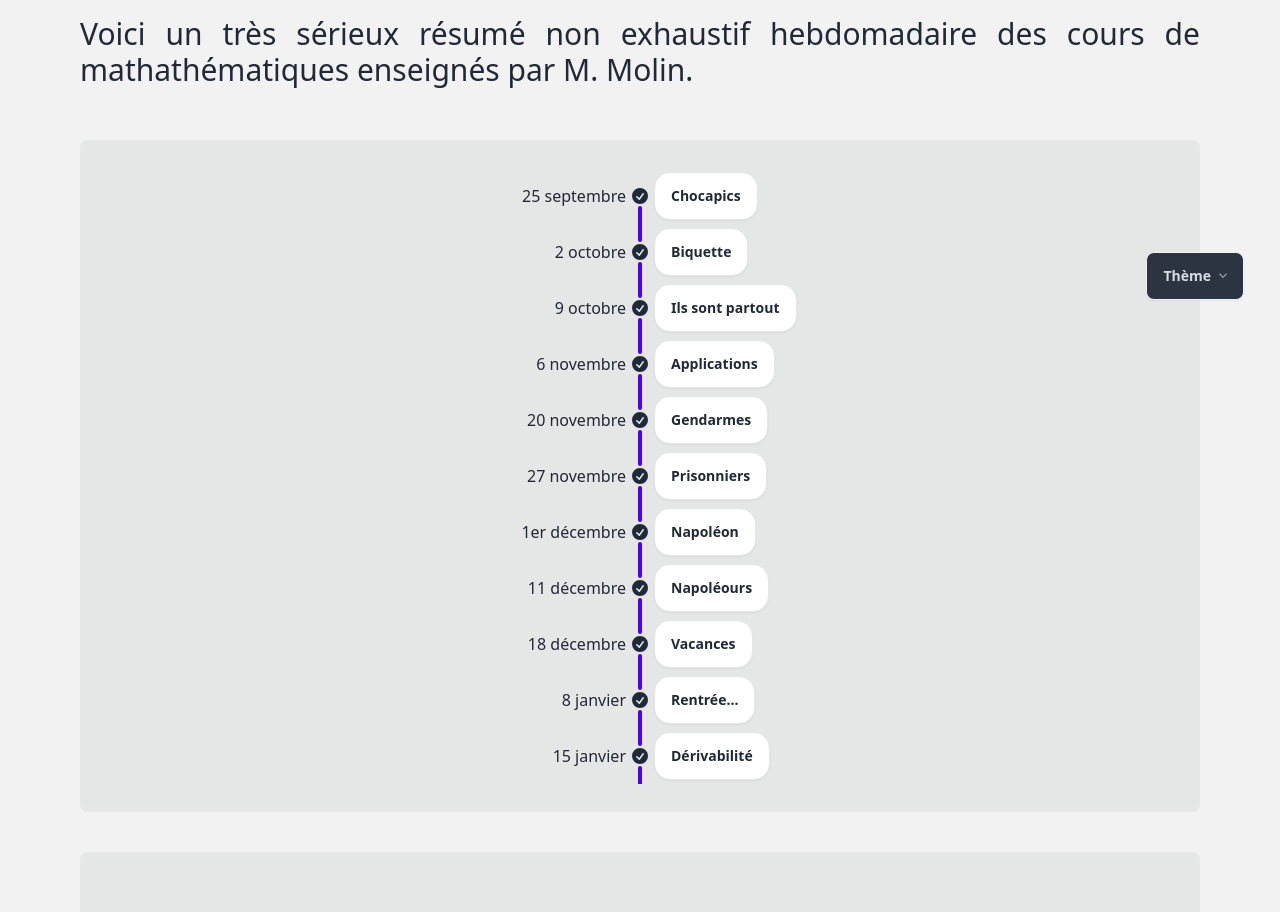
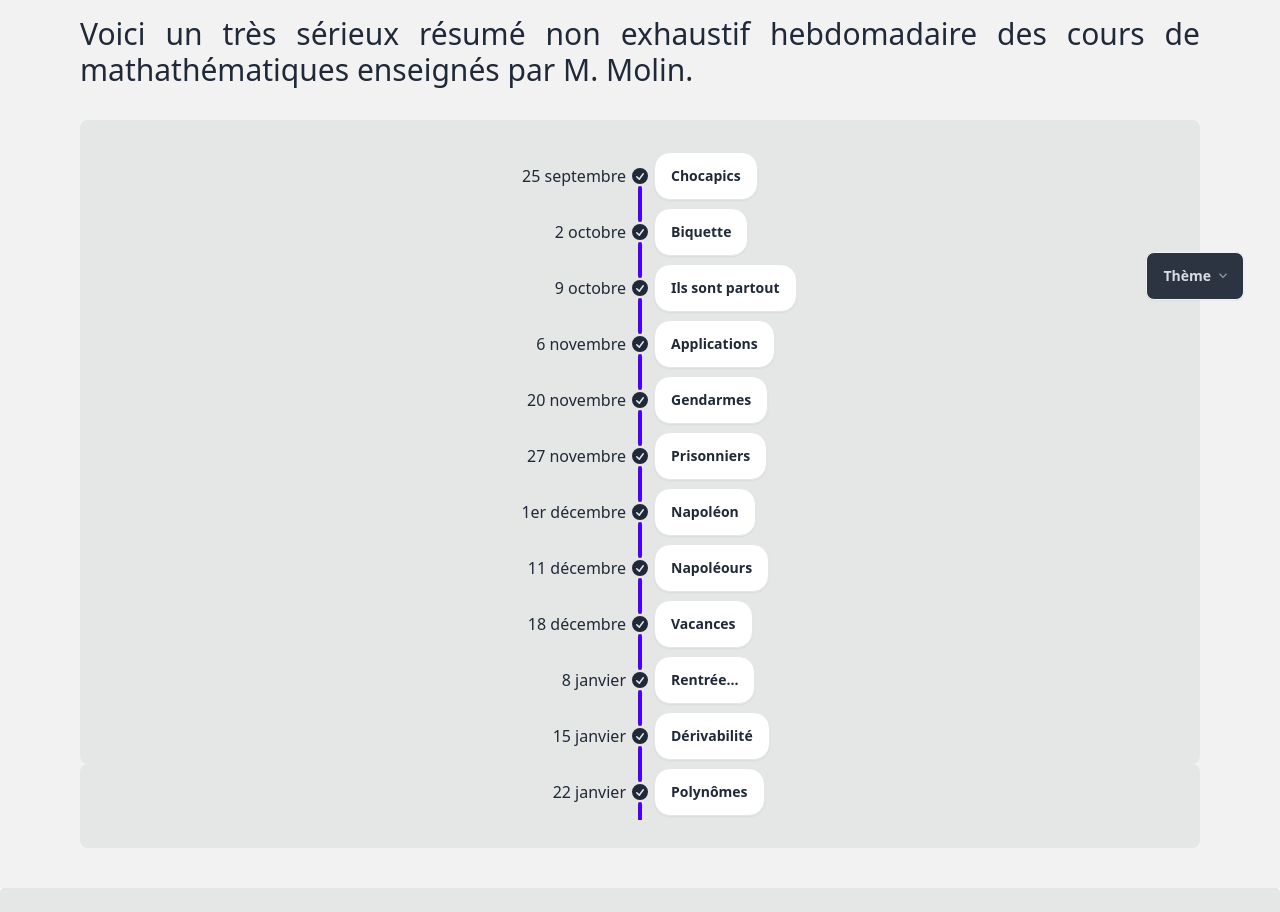
Before and after one commit to AulysV/MPSI1, a SvelteKit app in the folder MPSI1/: page /maths in a window 1280 px wide. Shown: the part 480-1392 px from the top of the page. Built offline with nearby package versions, Linux system fonts and the light colour scheme.

Commit message:
Fix padding maths

```diff
--- a/MPSI1/src/routes/maths/+page.svelte
+++ b/MPSI1/src/routes/maths/+page.svelte
@@ -30,7 +30,7 @@
     mathathématiques enseignés par M. Molin.
   </p>
   <ul
-    class="timeline timeline-vertical 2xl:timeline-horizontal bg-base-300 p-7 rounded-lg my-10"
+    class="timeline timeline-vertical 2xl:timeline-horizontal bg-base-300 px-7 pt-7 2xl:py-7 rounded-lg 2xl:my-10 mt-5"
   >
     <!-- 1 -->
     <li>
@@ -613,7 +613,7 @@
     </li>
   </ul>
   <ul
-    class="timeline timeline-vertical lg:timeline-horizontal bg-base-300 p-7 rounded-lg my-10"
+    class="timeline timeline-vertical 2xl:timeline-horizontal bg-base-300 px-7 pb-7 2xl:py-7 rounded-lg 2xl:my-10"
   >
     <!-- 12 -->
 
```
